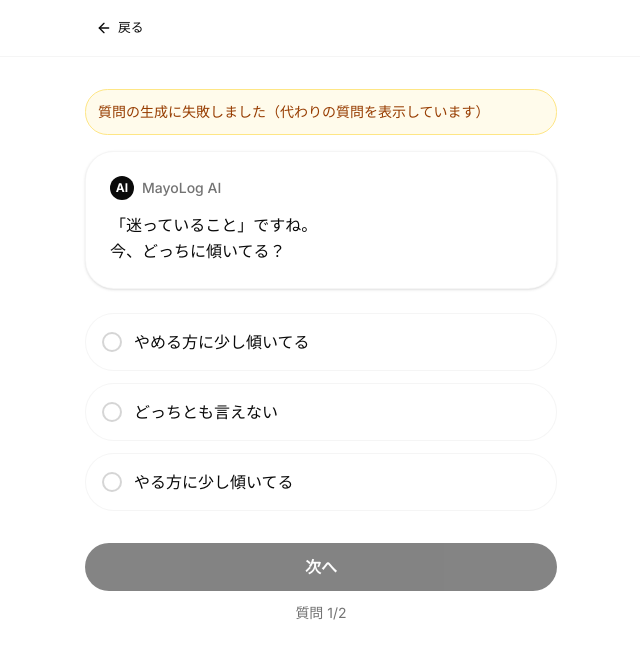
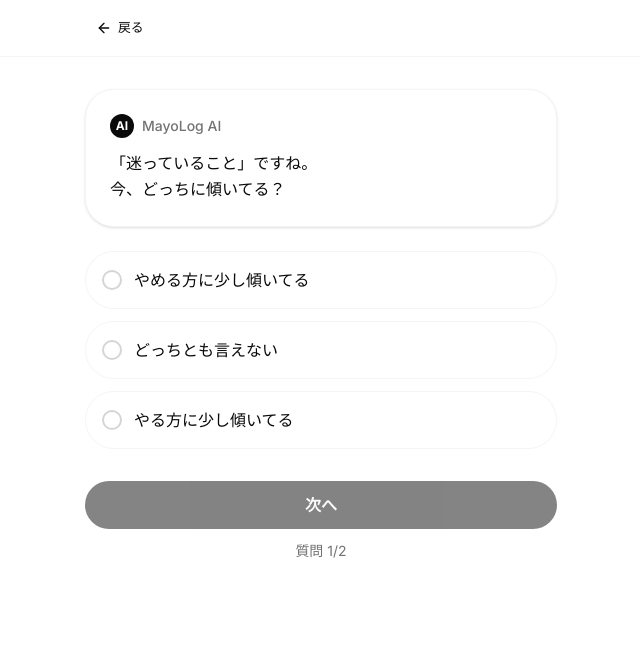
Before and after one commit to maplefukku/mayolog, a Next.js app: page /question in a window 1280 px wide. Shown: the top 658 px of the page, without its empty margins (319-959 px from the left). Built offline with nearby package versions, Linux system fonts and the light colour scheme; no server answers.

Commit message:
fix: UX改善 - エラーメッセージ非表示化、初回体験の進捗表示追加

```diff
--- a/src/app/question/page.tsx
+++ b/src/app/question/page.tsx
@@ -139,12 +139,6 @@
 
       <main className="flex flex-1 flex-col py-8">
         <AppShell>
-          {error && (
-            <div className="mb-4 rounded-xl border border-amber-200 bg-amber-50 p-3 text-sm text-amber-800 dark:border-amber-800 dark:bg-amber-950 dark:text-amber-200">
-              {error}（代わりの質問を表示しています）
-            </div>
-          )}
-
           {/* AI message */}
           <FadeInUp {...fadeInUp}>
             <div className="rounded-2xl border border-border/50 bg-card p-6 shadow-sm">
```
Also changed, not shown: 1 other file (tests, documents, lock files or other folders).
